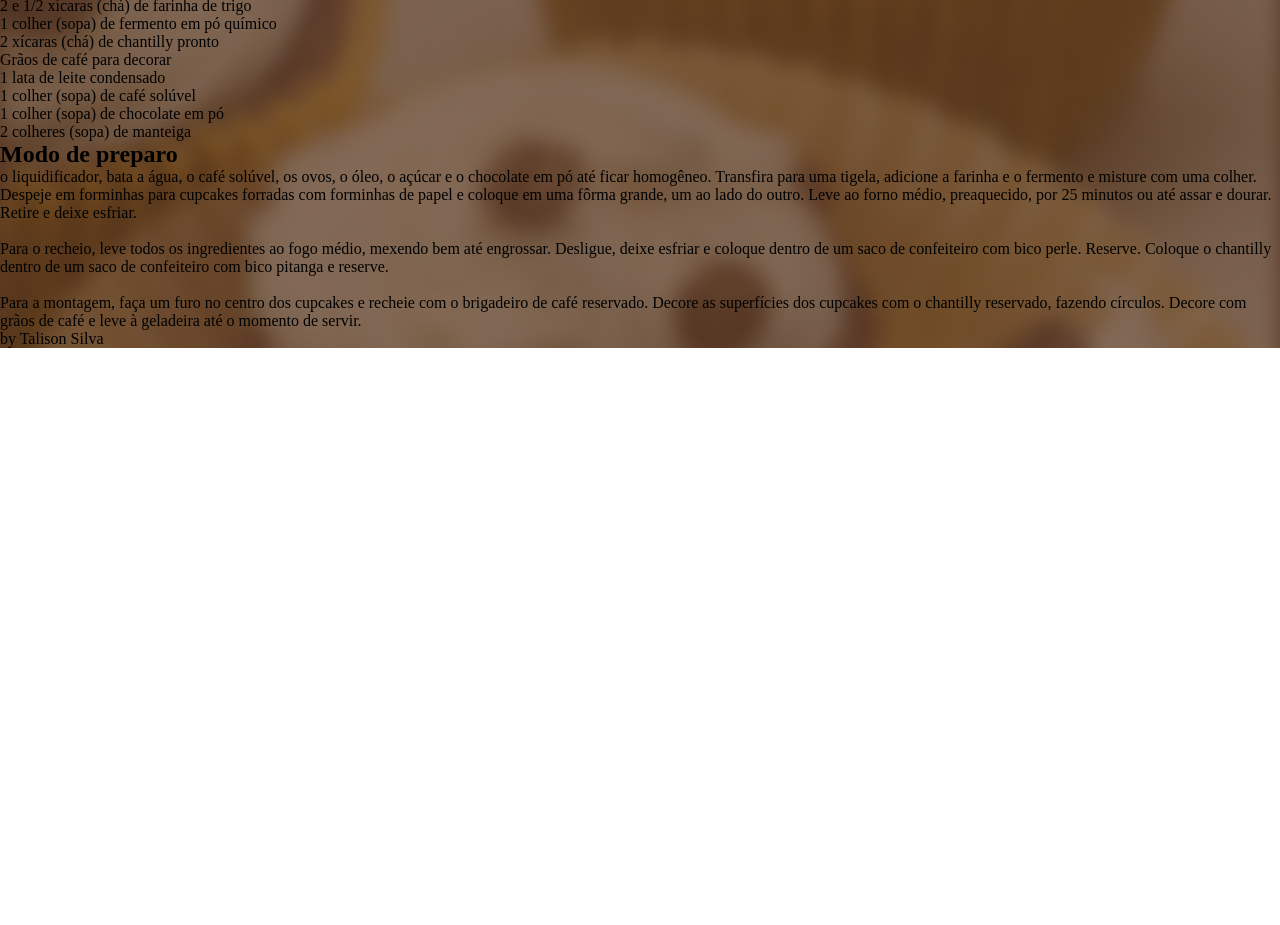
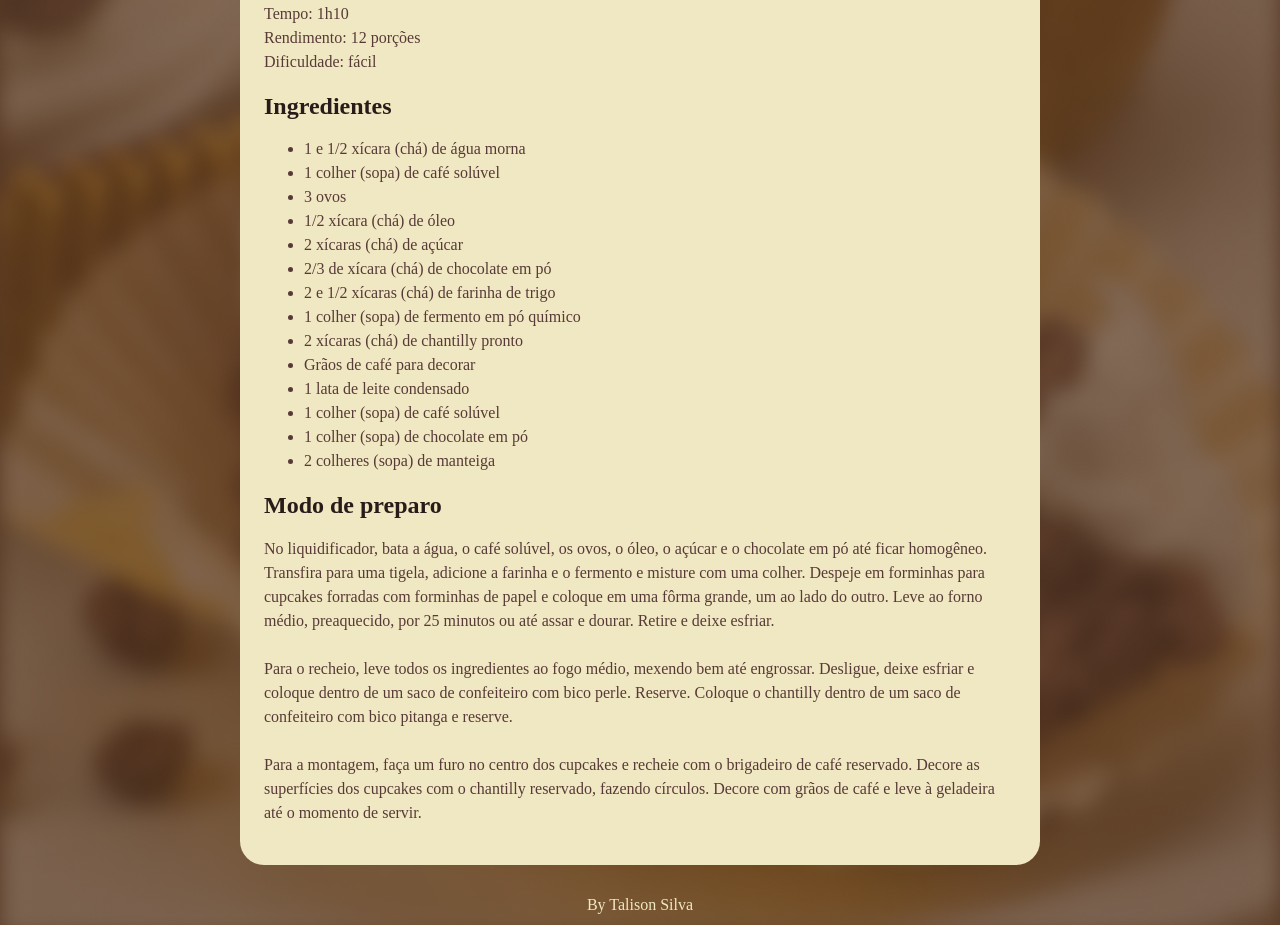
Before and after one commit to talisonsc/Recipe_page, a plain HTML site: page index.html in a window 1280 px wide. Shown: the part 651-1576 px from the top of the page. Before the commit the page ends 999 px from the top, so only its background shows below. Drawn offline with Linux system fonts and the light colour scheme; a web font is replaced by a local one.

Commit message:
finised project

```diff
--- a/index.html
+++ b/index.html
@@ -2,8 +2,11 @@
 <html lang="pt-br">
 <head>
   <meta charset="UTF-8">
+  <meta name="viewport" content="width=device-width, initial-scale=1.0">
   <link rel="stylesheet" href="style.css">
-  <meta name="viewport" content="width=device-width, initial-scale=1.0">
+  <link rel="preconnect" href="https://fonts.googleapis.com">
+  <link rel="preconnect" href="https://fonts.gstatic.com" crossorigin>
+  <link href="https://fonts.googleapis.com/css2?family=Alice&family=Inter:wght@100..900&display=swap" rel="stylesheet">
   <title>Pagina de Receita</title>
 </head>
 <body>
@@ -11,16 +14,16 @@
     <img id="main-image" src="./assets/bg-main.jpg" alt="Imagem de um Cupcake com chantilly e café">
     <main>
       <session id="about">
-        <h1>Cupcake de café com chantilly</h1>
-        <p>O bolinho perfeito para acompanhar o café de todos os dias. É muito fácil e ainda por cima fica maravilhoso, com certeza vai impressionar. Faz e depois me conta o que achou!</p>
-        <p>Tempo: 1h10<br/>
+        <h1 class="text-primary">Cupcake de café com chantilly</h1>
+        <p class="text-secondary">O bolinho perfeito para acompanhar o café de todos os dias. É muito fácil e ainda por cima fica maravilhoso, com certeza vai impressionar. Faz e depois me conta o que achou!</p>
+        <p class="text-secondary">Tempo: 1h10<br/>
           Rendimento: 12 porções<br/>
           Dificuldade: fácil<br/>
         </p>
       </session>
       <session id="ingredients">
-        <h2>Ingredientes</h2>
-        <ul>
+        <h2 class="text-primary">Ingredientes</h2>
+        <ul class="text-secondary">
           <li>1 e 1/2 xícara (chá) de água morna</li>
           <li>1 colher (sopa) de café solúvel</li>
           <li>3 ovos</li>
@@ -38,9 +41,9 @@
         </ul>
       </session>
       <session id="preparation">
-        <h2>Modo de preparo</h2>
-        <p>
-          o liquidificador, bata a água, o café solúvel, os ovos, o óleo, o açúcar e o chocolate em pó até ficar homogêneo. Transfira para uma tigela, adicione a farinha e o fermento e misture com uma colher. Despeje em forminhas para cupcakes forradas com forminhas de papel e coloque em uma fôrma grande, um ao lado do outro. Leve ao forno médio, preaquecido, por 25 minutos ou até assar e dourar. Retire e deixe esfriar.
+        <h2 class="text-primary">Modo de preparo</h2>
+        <p class="text-secondary">
+          No liquidificador, bata a água, o café solúvel, os ovos, o óleo, o açúcar e o chocolate em pó até ficar homogêneo. Transfira para uma tigela, adicione a farinha e o fermento e misture com uma colher. Despeje em forminhas para cupcakes forradas com forminhas de papel e coloque em uma fôrma grande, um ao lado do outro. Leve ao forno médio, preaquecido, por 25 minutos ou até assar e dourar. Retire e deixe esfriar.
           <br/><br/>
           Para o recheio, leve todos os ingredientes ao fogo médio, mexendo bem até engrossar. Desligue, deixe esfriar e coloque dentro de um saco de confeiteiro com bico perle. Reserve. Coloque o chantilly dentro de um saco de confeiteiro com bico pitanga e reserve.
           <br/><br/>
@@ -48,7 +51,7 @@
         </p>
       </session>
     </main>
-    <footer>by Talison Silva</footer>
   </div>
+  <footer>By Talison Silva</footer>
 </body>
 </html>
--- a/style.css
+++ b/style.css
@@ -1,12 +1,51 @@
-* {
-  margin:0;
-  padding:0;
+
+:root {
+  font-family: "Alice", serif;
+  line-height: 150%;
+
 }
 
 body {
   background-image: url(./assets/bg-image.jpg);
+  background-repeat: no-repeat;
+  background-size: cover;
+}
+
+#page {
+  box-sizing: border-box;
+  width: 50rem;
+  background-color: #F0E8C2;
+  margin: auto;
+  padding: 1.5rem;
+  border-radius: 24px;
+  margin-top: 48px;
 }
 
 img {
-  border-radius: 1rem;
+  border-radius: 16px;
 }
+
+h1 {
+  font-size: 40px;
+  line-height: 140%;
+}
+
+h2 {
+  font-size: 24px;
+}
+
+.text-primary {
+  color: #291B1A;
+}
+
+.text-secondary {
+  color: #573A37;
+}
+
+footer {
+  box-sizing: border-box;
+  text-align: center;
+  margin-top: 28px;
+  color: #F0E8C2;
+
+}
```
